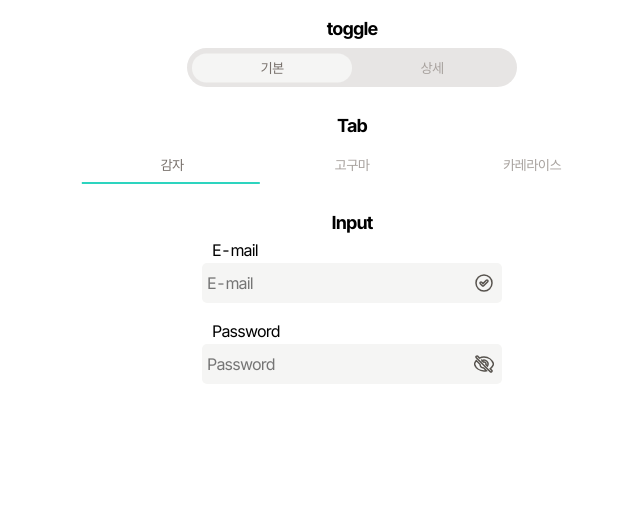
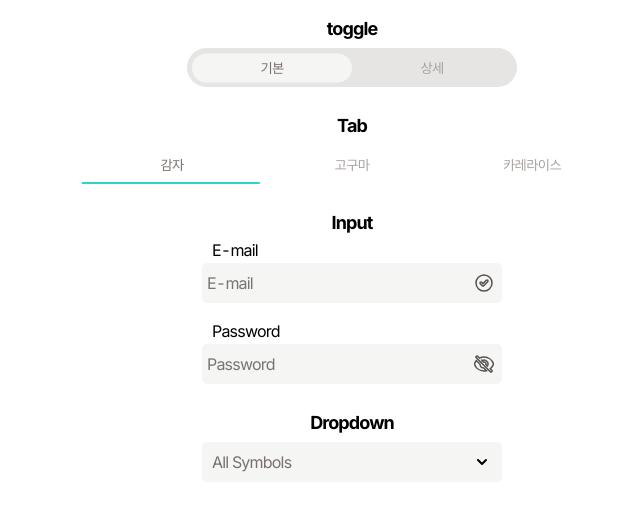
Before and after one commit to jgjgill/wanted_pre_onboarding_refactoring, a React (Create React App) app: page / in a window 1280 px wide. Shown: the top 510 px of the page, without its empty margins (288-928 px from the left). Built offline with nearby package versions, Linux system fonts and the light colour scheme.

Commit message:
Add - Dropdown

```diff
--- a/src/assets/svgs/index.js
+++ b/src/assets/svgs/index.js
@@ -2,3 +2,5 @@ export { ReactComponent as LogoImage } from './logo.svg'
 export { ReactComponent as EyeOffImage } from './eyeOff.svg'
 export { ReactComponent as EyeImage } from './eye.svg'
 export { ReactComponent as CheckCircleImage } from './checkCircle.svg'
+export { ReactComponent as ChevronDownImage } from './chevronDown.svg'
+export { ReactComponent as SearchImage } from './search.svg'
--- a/src/components/Dropdown.jsx
+++ b/src/components/Dropdown.jsx
@@ -0,0 +1,97 @@
+import { useEffect, useRef, useState } from 'react'
+import { ChevronDownImage, SearchImage } from '../assets/svgs'
+import styles from './Dropdown.module.scss'
+
+const DROPDOWN_GROUP = [
+  'BTCUSD.PERP',
+  'ETHUSD.PERP',
+  'BCHUSD.PERP',
+  'LTCUSD.PERP',
+  'XRPUSD.PERP',
+  '1000SHIBUSD.PERP',
+]
+
+function Dropdown() {
+  const [dropdownValue, setDropdownValue] = useState('All Symbols')
+  const [dropdownToggle, setDropdownToggle] = useState(false)
+  const [dropdownList, setDropdownList] = useState(DROPDOWN_GROUP)
+  const [inputValue, setInputValue] = useState()
+
+  const handleClickDropDown = () => {
+    setDropdownToggle(prev => !prev)
+  }
+
+  const handleChangeInput = (e) => {
+    setInputValue(e.currentTarget.value)
+  }
+
+  const handleResetDropdown = () => {
+    setDropdownValue('All Symbols')
+    setDropdownToggle(prev => !prev)
+    setInputValue()
+  }
+
+  const handleSelectDropdwon = (e) => {
+    setDropdownValue(e.currentTarget.value)
+    setDropdownToggle(prev => !prev)
+    setInputValue()
+  }
+
+  const dropdownRef = useRef()
+
+  useEffect(() => {
+    if (inputValue) {
+      setDropdownList(DROPDOWN_GROUP.filter((dropdownItem) => dropdownItem.includes(inputValue.toUpperCase())))
+    } else {
+      setDropdownList(DROPDOWN_GROUP)
+    }
+  }, [inputValue])
+
+  useEffect(() => {
+    function handleClickOut(e) {
+      if (dropdownRef.current && !dropdownRef.current.contains(e.target))
+      setDropdownToggle((prev) => !prev)
+    }
+    document.addEventListener('mousedown', handleClickOut)
+
+    return () =>document.removeEventListener('mousedown', handleClickOut)
+
+  }, [dropdownRef])
+
+  return (
+    <div>
+      <h1 className={styles.title}>Dropdown</h1>
+
+      <div className={styles.dropdownWrapper}>
+        <button type='button' className={styles.dropdownMain} onClick={handleClickDropDown}>
+          <span className={styles.dropdownResultText}>{dropdownValue}</span>
+          <ChevronDownImage className={styles.downArrowIcon} />
+        </button>
+
+        {dropdownToggle && (
+          <div className={styles.dropdownSearchWrapper} ref={dropdownRef}>
+            <div className={styles.dropdownSearch}>
+              <input type="text" className={styles.dropdownInput} placeholder='Search Symbol' onChange={handleChangeInput} />
+              <SearchImage className={styles.searchIcon} />
+            </div>
+
+            <ul className={styles.dropdownList}>
+              <li>
+                <button type='button' onClick={handleResetDropdown}>All Symbols</button>
+              </li>
+
+              {dropdownList.map((droptownItem) => (
+                <li key={`dropdownItem-${droptownItem}`}>
+                  <button type='button' value={droptownItem} onClick={handleSelectDropdwon}>{droptownItem}</button>
+                </li>
+              ))}
+            </ul>
+          </div>
+        )}
+
+      </div>
+    </div>
+  )
+}
+
+export default Dropdown
--- /dev/null
+++ b/src/components/Dropdown.module.scss
@@ -0,0 +1,74 @@
+@use '/src/styles/constants/colors';
+@use '/src/styles/mixins/position';
+
+.title {
+  margin-bottom: 10px;
+  font-size: large;
+  font-weight: bold;
+}
+
+.dropdownWrapper {
+  display: flex;
+  flex-direction: column;
+  gap: 10px;
+  width: 300px;
+
+  .dropdownMain {
+    display: flex;
+    justify-content: space-between;
+    width: 100%;
+    padding: 10px;
+    background-color: #f5f5f4;
+    border-radius: 5px;
+
+    .dropdownResultText {
+      font-size: larger;
+      font-weight: 500;
+      color: colors.$TEXT_SECONDARY;
+    }
+
+    .downArrowIcon {
+      width: 20px;
+      height: 20px;
+    }
+  }
+
+  .dropdownSearchWrapper {
+    background-color: #f5f5f4;
+    border: 0.5px solid #d6d3d1;
+    border-radius: 5px;
+
+    .dropdownSearch {
+      position: relative;
+
+      .dropdownInput {
+        width: 100%;
+        padding: 10px 20px 10px 35px;
+      }
+
+      .searchIcon {
+        @include position.posCenterY;
+        left: 10px;
+        width: 20px;
+        height: 20px;
+      }
+    }
+
+    .dropdownList {
+      width: 100%;
+      border-top: 0.5px solid #d6d3d1;
+
+      button {
+        width: 100%;
+        padding: 8px 10px;
+        color: colors.$TEXT_PRIMARY;
+        text-align: left;
+
+        &:hover {
+          cursor: pointer;
+          background-color: #d6d3d1;
+        }
+      }
+    }
+  }
+}
--- a/src/routes/index.jsx
+++ b/src/routes/index.jsx
@@ -1,3 +1,4 @@
+import Dropdown from '../components/Dropdown'
 import Input from '../components/Input'
 import Tab from '../components/Tab'
 import Toggle from '../components/Toggle'
@@ -9,6 +10,7 @@ function App() {
       <Toggle />
       <Tab />
       <Input />
+      <Dropdown />
     </div>
   )
 }
```
Also changed, not shown: src/assets/svgs/chevronDown.svg (added), src/assets/svgs/search.svg (added).
